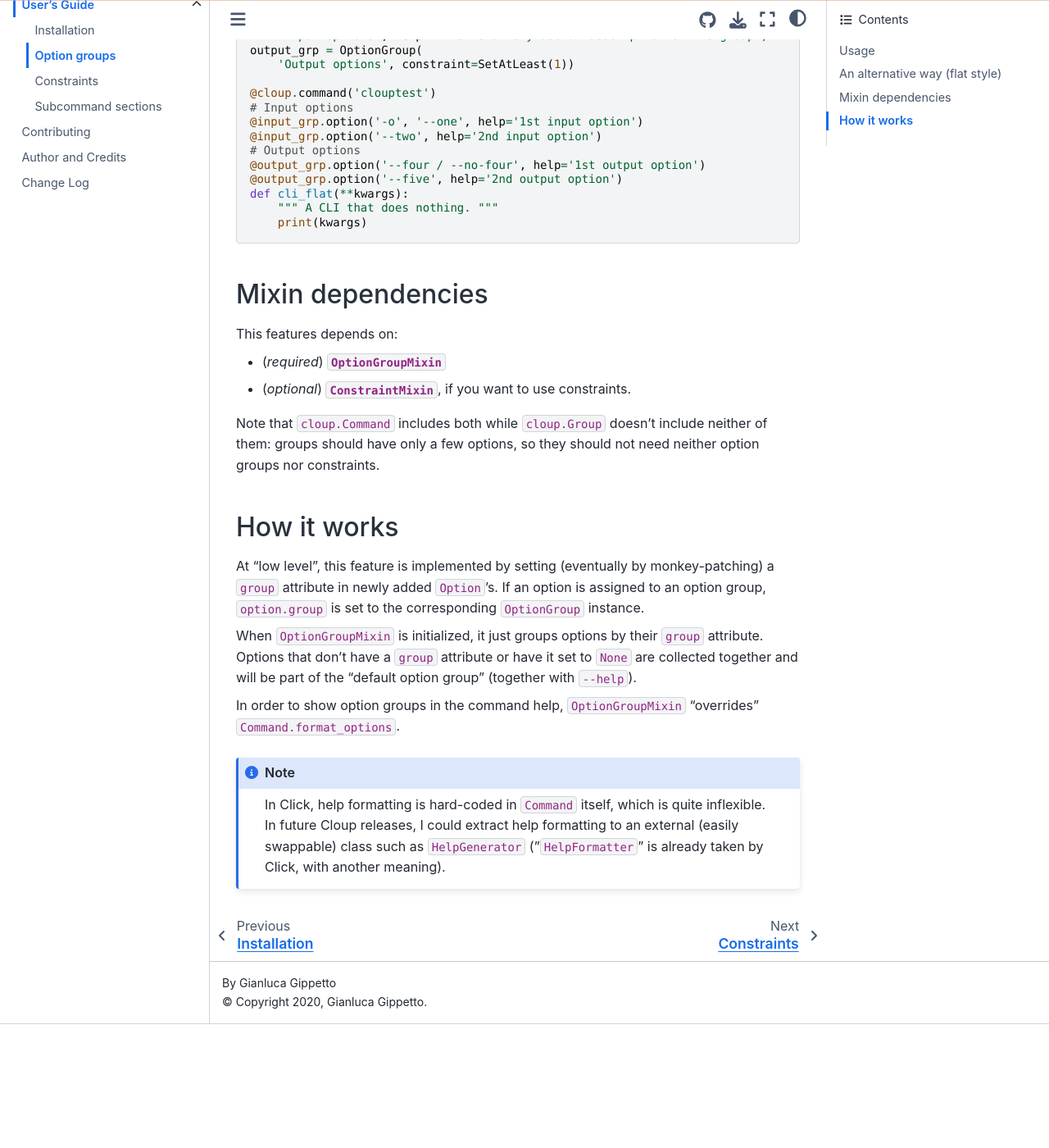
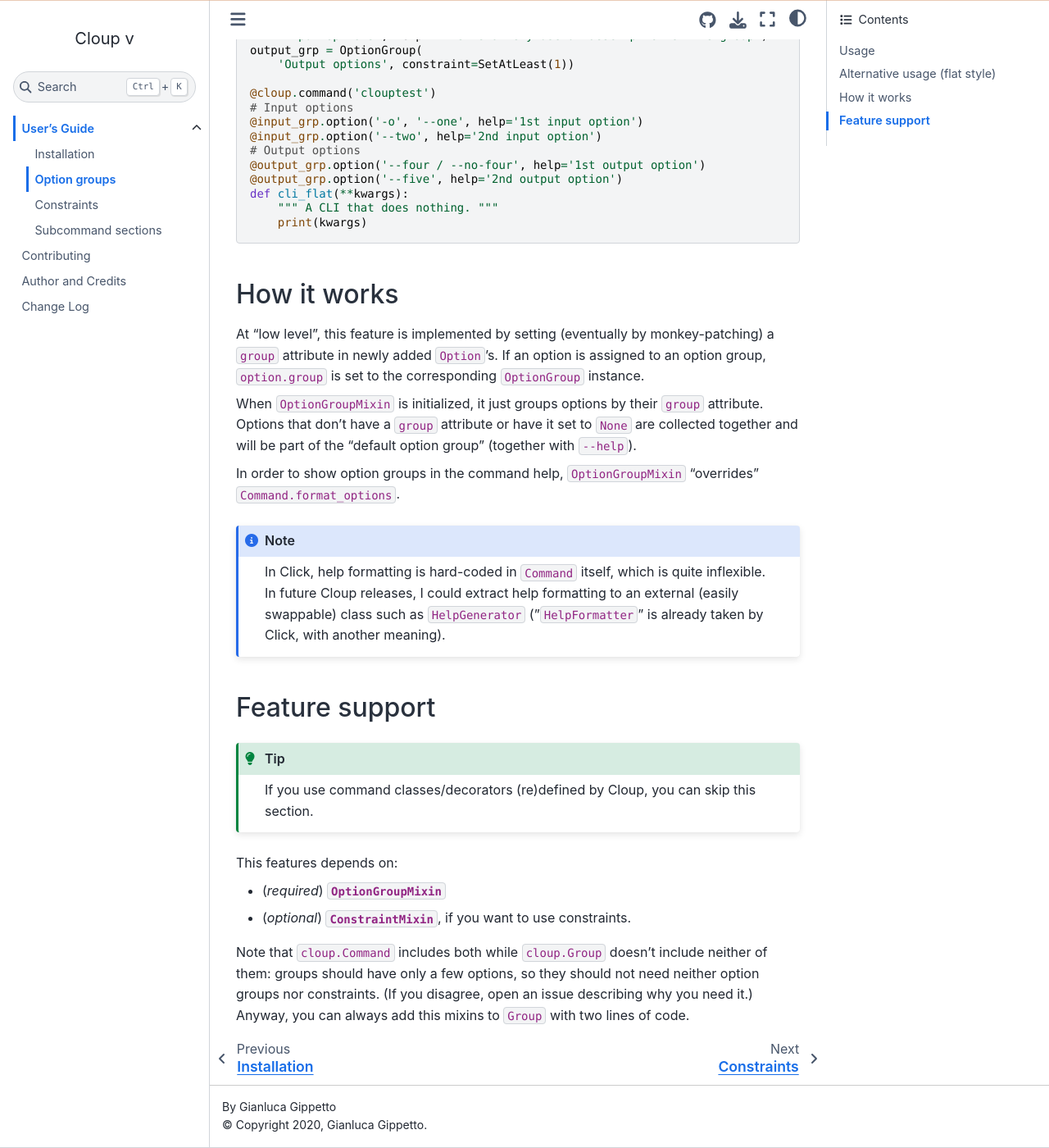
Before and after one commit to janluke/cloup, a Sphinx documentation site: the page built from docs/pages/option-groups.rst, in a window 1280 px wide and 1400 px high, scrolled down 1878 px. Shown: the whole window at 82% size. Built offline with Sphinx 7.4.7 and the Sphinx Book theme 1.1.4, drawn with Linux system fonts in a browser that asks for light colours; pages that are not in the unit, such as notebooks, are missing from menus; the version number could not be read and is left out; before the commit the page ends 3127 px from its top, so only the background shows below that; some of the changed text lies outside the part shown.

Commit message:
Docs: improve option group docs

```diff
--- a/docs/pages/option-groups.rst
+++ b/docs/pages/option-groups.rst
@@ -107,8 +107,9 @@ with how ``argparse`` format option groups and I think it's visually pleasing.
 Nonetheless, you can also format each option group independently passing
 ``align_option_groups=False`` to ``@command()``.
 
-An alternative way (flat style)
--------------------------------
+
+Alternative usage (flat style)
+------------------------------
 In "flat style", you first define your option groups. Then, you use the
 :meth:`~cloup.OptionGroup.option` decorator of :class:`~cloup.OptionGroup`:
 
@@ -133,18 +134,6 @@ In "flat style", you first define your option groups. Then, you use the
         """ A CLI that does nothing. """
         print(kwargs)
 
-
-Mixin dependencies
-------------------
-This features depends on:
-
-- (*required*) :class:`~cloup.OptionGroupMixin`
-- (*optional*) :class:`~cloup.ConstraintMixin`, if you want to use constraints.
-
-Note that ``cloup.Command`` includes both while ``cloup.Group`` doesn't include
-neither of them: groups should have only a few options, so they should not need
-neither option groups nor constraints.
-
 How it works
 -------------
 At "low level", this feature is implemented by setting (eventually by monkey-patching)
@@ -165,3 +154,21 @@ In order to show option groups in the command help,
     quite inflexible. In future Cloup releases, I could extract help formatting
     to an external (easily swappable) class such as ``HelpGenerator``
     ("``HelpFormatter``" is already taken by Click, with another meaning).
+
+
+Feature support
+---------------
+.. tip::
+    If you use command classes/decorators (re)defined by Cloup, you can skip
+    this section.
+
+This features depends on:
+
+- (*required*) :class:`~cloup.OptionGroupMixin`
+- (*optional*) :class:`~cloup.ConstraintMixin`, if you want to use constraints.
+
+Note that ``cloup.Command`` includes both while ``cloup.Group`` doesn't include
+neither of them: groups should have only a few options, so they should not need
+neither option groups nor constraints. (If you disagree, open an issue describing
+why you need it.) Anyway, you can always add this mixins to ``Group`` with two
+lines of code.
```
